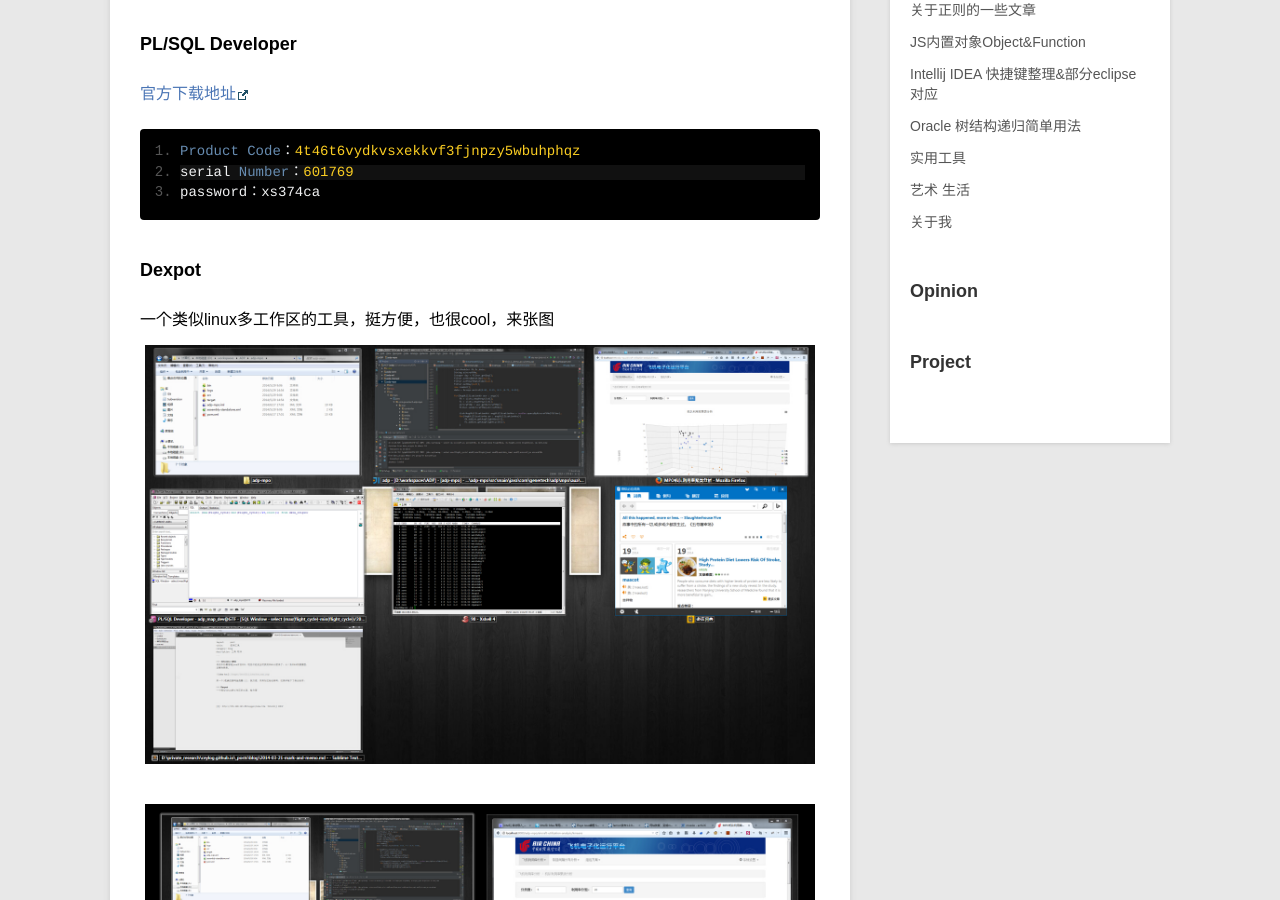
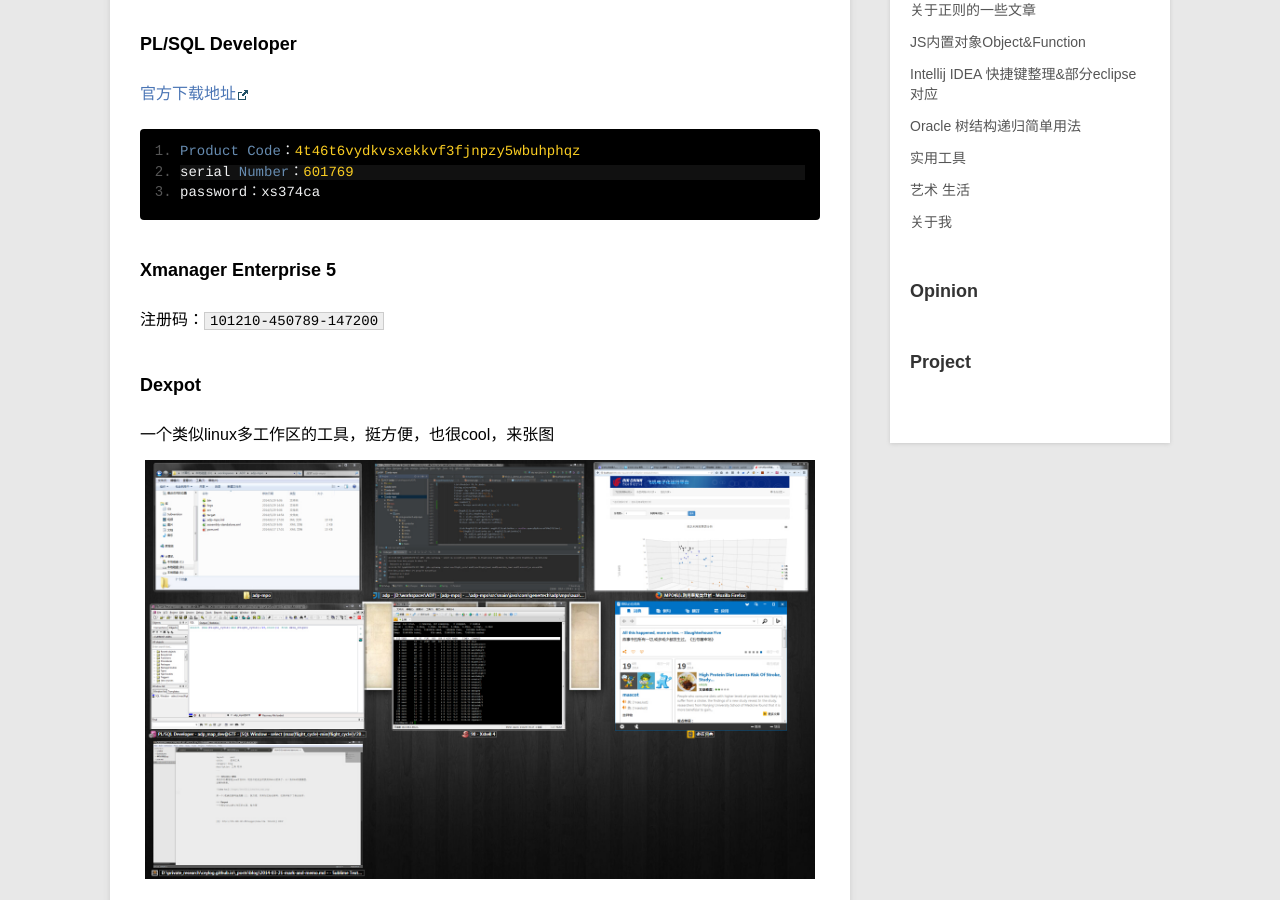
Before and after one commit to ceylog/ceylog.github.io, a Jekyll site: the page built from _posts/blog/2014-03-21-mark-and-memo.md, in a window 1280 px wide and 900 px high, scrolled down 892 px. Built offline with Jekyll 4.4.1, drawn with Linux system fonts in a browser that asks for light colours; Markdown is read by kramdown in place of the engine named in the settings.

Commit message:
add xmanager key code

```diff
--- a/_posts/blog/2014-03-21-mark-and-memo.md
+++ b/_posts/blog/2014-03-21-mark-and-memo.md
@@ -21,6 +21,9 @@
     serial Number：601769
     password：xs374ca
 
+### Xmanager Enterprise 5
+
+注册码：`101210-450789-147200`
 
 ### Dexpot
 一个类似linux多工作区的工具，挺方便，也很cool，来张图
```
